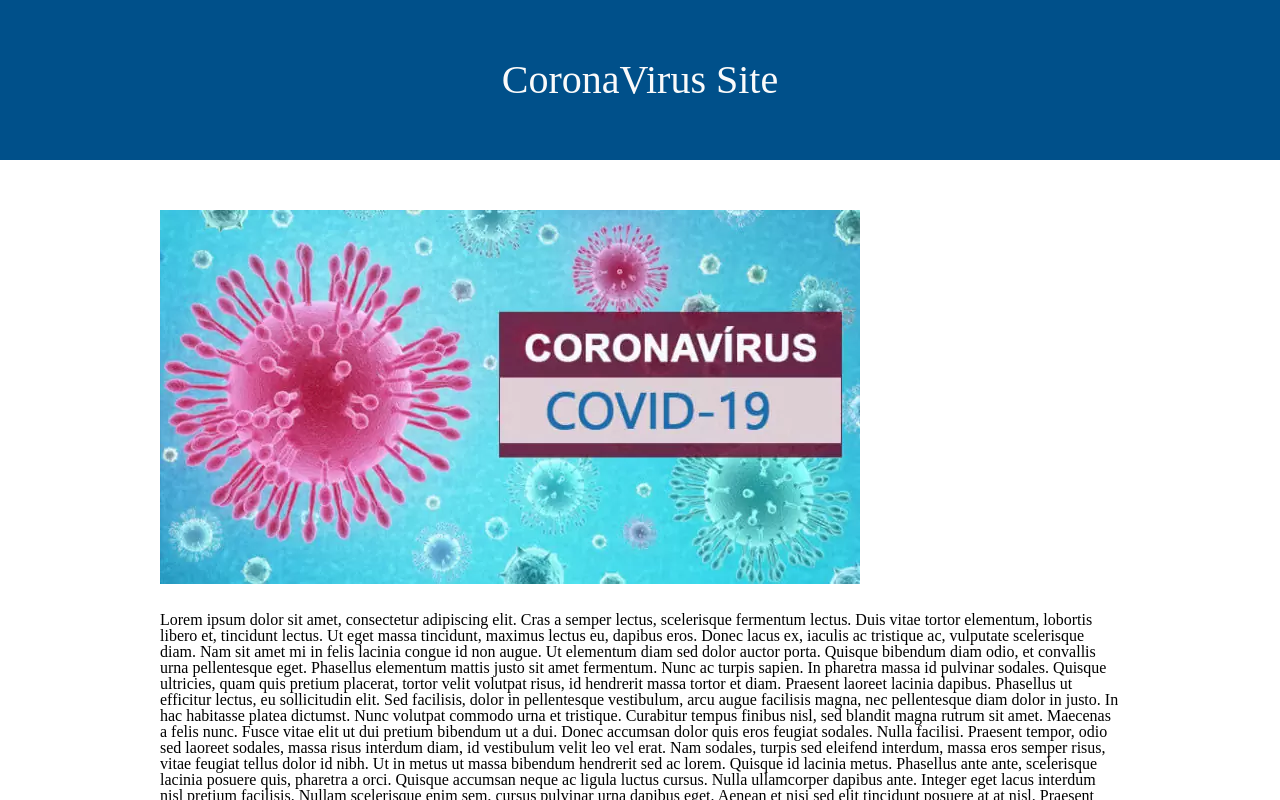
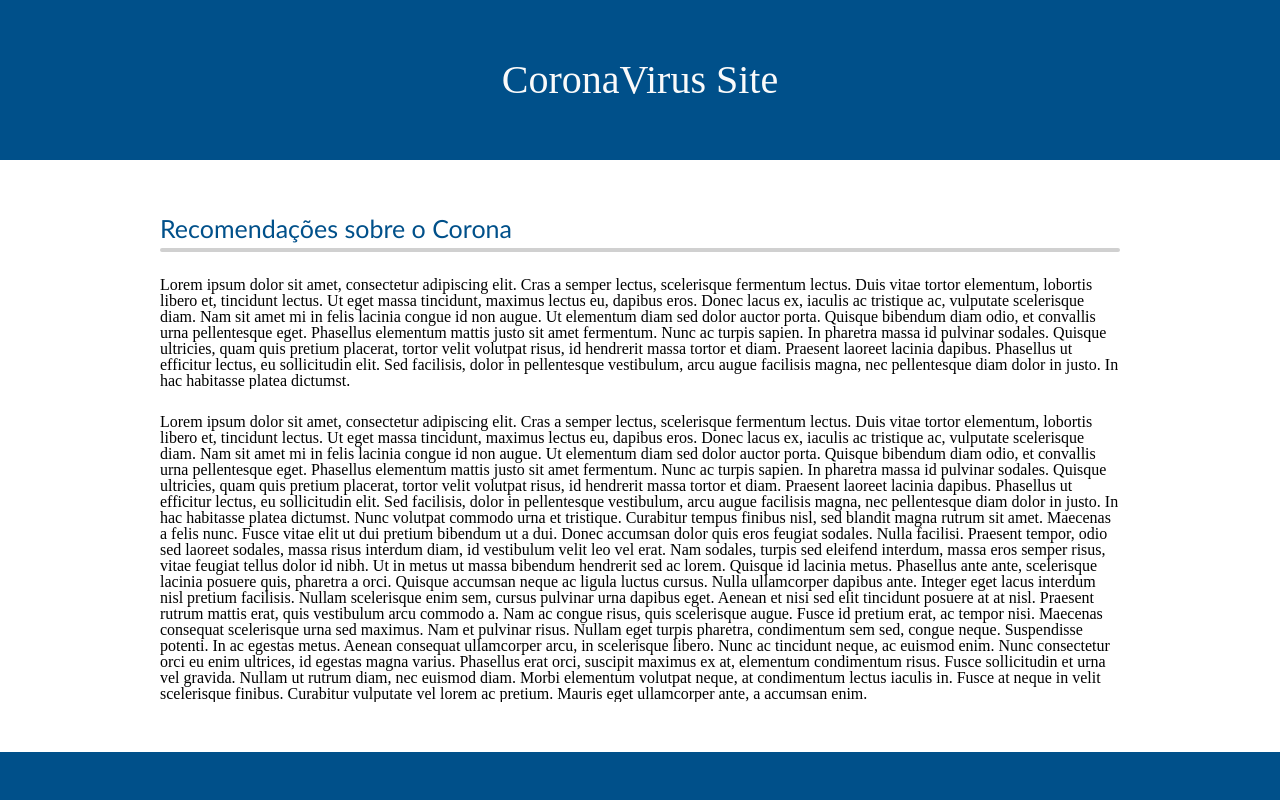
Before and after one commit to ThauanLK/freela, a React (Create React App) app: page / in a window 1280 px wide. Shown: the top 800 px of the page. Built offline with nearby package versions, Linux system fonts and the light colour scheme.

Commit message:
add title and horizontal bar under it

```diff
--- a/src/pages/example/example.css
+++ b/src/pages/example/example.css
@@ -3,3 +3,21 @@
   text-align: left;
   overflow: hidden;
 }
+
+.headline {
+  font-family: Calibri, "Helvetica", san-serif;
+  line-height: 1.5em;
+  color: #00508a;
+  font-size: 25px;
+}
+h1:after {
+  content:' ';
+  display:block;
+  border:2px solid #d0d0d0;
+  border-radius:4px;
+  -webkit-border-radius:4px;
+  -moz-border-radius:4px;
+  box-shadow:inset 0 1px 1px rgba(0, 0, 0, .05);
+  -webkit-box-shadow:inset 0 1px 1px rgba(0, 0, 0, .05);
+  -moz-box-shadow:inset 0 1px 1px rgba(0, 0, 0, .05);
+}
--- a/src/pages/example/example.js
+++ b/src/pages/example/example.js
@@ -6,7 +6,25 @@ const Example = () => {
   return (
     <React.Fragment>
       <div className="container">
-        <img src={Corona} />
+        <h1><span className="headline">Recomendações sobre o Corona</span></h1>
+        {/*<img src={Corona} />*/}
+        <p className="content">
+          Lorem ipsum dolor sit amet, consectetur adipiscing elit. Cras a semper
+          lectus, scelerisque fermentum lectus. Duis vitae tortor elementum,
+          lobortis libero et, tincidunt lectus. Ut eget massa tincidunt, maximus
+          lectus eu, dapibus eros. Donec lacus ex, iaculis ac tristique ac,
+          vulputate scelerisque diam. Nam sit amet mi in felis lacinia congue id
+          non augue. Ut elementum diam sed dolor auctor porta. Quisque bibendum
+          diam odio, et convallis urna pellentesque eget. Phasellus elementum
+          mattis justo sit amet fermentum. Nunc ac turpis sapien. In pharetra
+          massa id pulvinar sodales. Quisque ultricies, quam quis pretium
+          placerat, tortor velit volutpat risus, id hendrerit massa tortor et
+          diam. Praesent laoreet lacinia dapibus. Phasellus ut efficitur lectus,
+          eu sollicitudin elit. Sed facilisis, dolor in pellentesque vestibulum,
+          arcu augue facilisis magna, nec pellentesque diam dolor in justo. In
+          hac habitasse platea dictumst.
+        </p>
+
         <p className="content">
           Lorem ipsum dolor sit amet, consectetur adipiscing elit. Cras a semper
           lectus, scelerisque fermentum lectus. Duis vitae tortor elementum,
```
